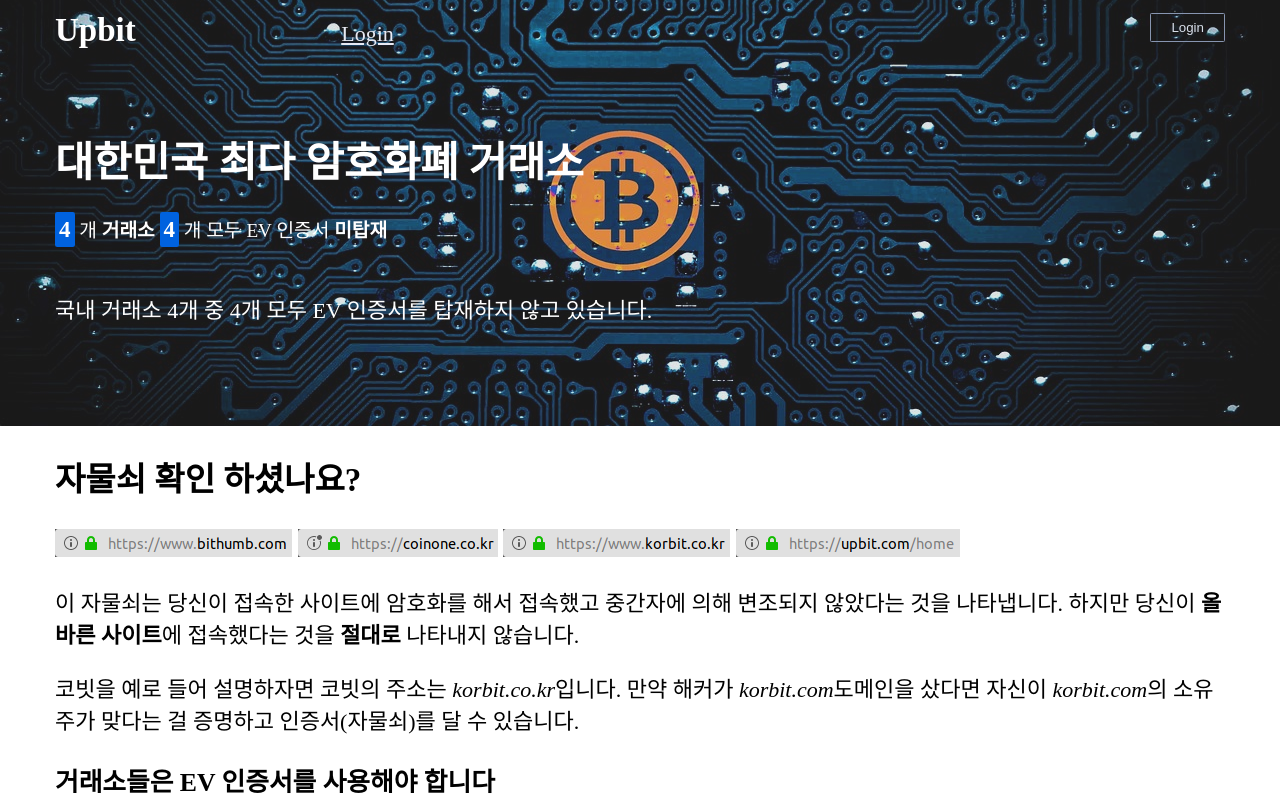
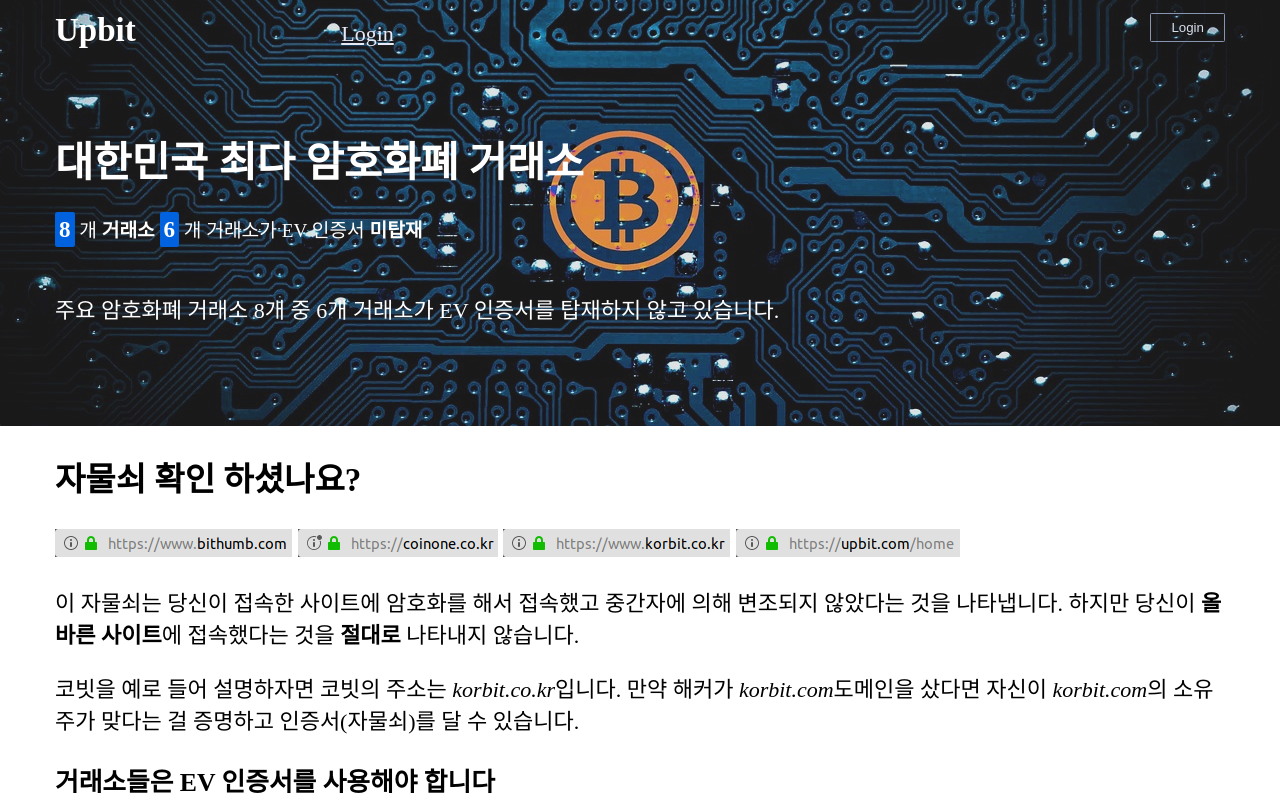
Before and after one commit to tribela/upbit-parody, a website built with Parcel: page src/index.html in a window 1280 px wide. Shown: the top 801 px of the page. Built offline with nearby package versions, Linux system fonts and the light colour scheme.

Commit message:
Fix header text

```diff
--- a/src/index.html
+++ b/src/index.html
@@ -21,15 +21,15 @@
         <strong>대한민국 최다 암호화폐 거래소</strong>
         <div class="text-bold">
           <ul class="highlight-text">
-            <li>4</li>
+            <li>8</li>
           </ul>
           개 <em>거래소</em>
           <ul class="highlight-text">
-            <li>4</li>
+            <li>6</li>
           </ul>
-          개 모두 EV 인증서 <em>미탑재</em>
+          개 거래소가 EV 인증서 <em>미탑재</em>
         </div>
-        <p>국내 거래소 4개 중 4개 모두 EV 인증서를 탑재하지 않고 있습니다.</p>
+        <p>주요 암호화폐 거래소 8개 중 6개 거래소가 EV 인증서를 탑재하지 않고 있습니다.</p>
       </article>
     </header>
 
```
